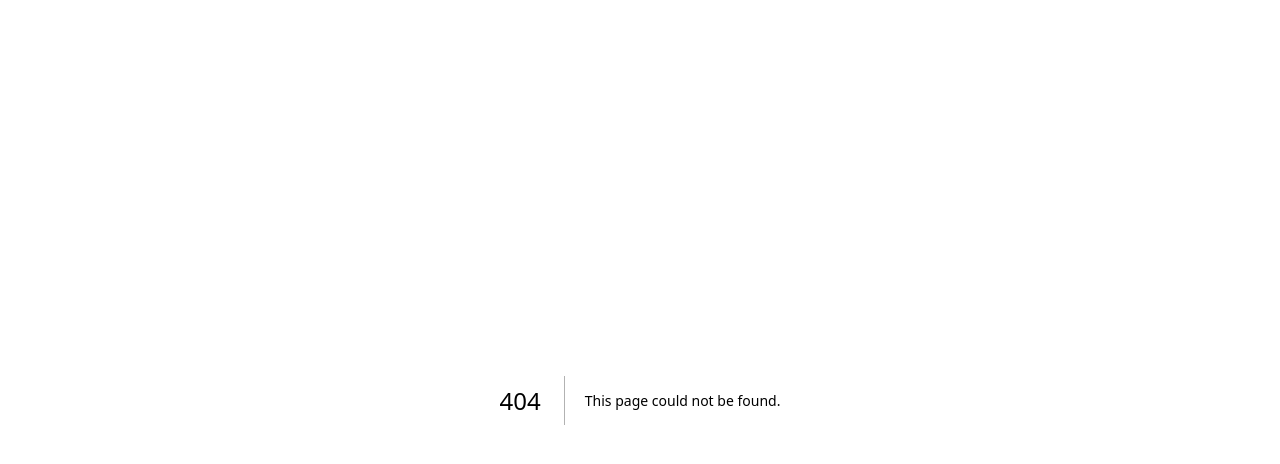
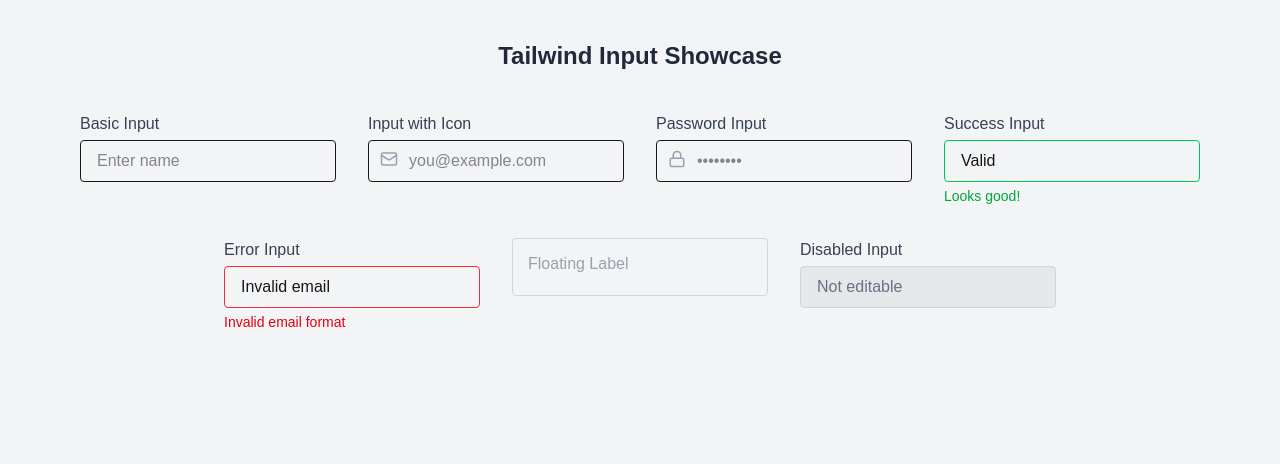
Before and after one commit to Prohor722/tailwind_compoenets, a Next.js app: page /input-field in a window 1280 px wide. Before the commit this address had no page. Shown: the top 464 px of the page. Built offline with nearby package versions, Linux system fonts and the light colour scheme.

Commit message:
input fields added

```diff
--- /dev/null
+++ b/app/input-field/page.tsx
@@ -0,0 +1,99 @@
+import React from 'react'
+import { Mail, Lock } from "lucide-react";
+
+const InputField = () => {
+  return (
+    <div className="min-h-screen bg-gray-100 p-10 flex flex-col items-center gap-10">
+      <h1 className="text-2xl font-bold text-gray-800">Tailwind Input Showcase</h1>
+
+      <div className="flex flex-wrap gap-8 justify-center max-w-6xl w-full">
+        {/* Basic Input */}
+        <div className="flex flex-col gap-1 w-64">
+          <label className="font-medium text-gray-700">Basic Input</label>
+          <input
+            type="text"
+            placeholder="Enter name"
+            className="px-4 py-2 border rounded focus:outline-none focus:ring-2 focus:ring-blue-500"
+          />
+        </div>
+
+        {/* Input with Icon */}
+        <div className="flex flex-col gap-1 w-64">
+          <label className="font-medium text-gray-700">Input with Icon</label>
+          <div className="relative">
+            <Mail className="absolute left-3 top-2.5 text-gray-400" size={18} />
+            <input
+              type="email"
+              placeholder="you@example.com"
+              className="pl-10 pr-4 py-2 border rounded w-full focus:outline-none focus:ring-2 focus:ring-blue-500"
+            />
+          </div>
+        </div>
+
+        {/* Password Input with Icon */}
+        <div className="flex flex-col gap-1 w-64">
+          <label className="font-medium text-gray-700">Password Input</label>
+          <div className="relative">
+            <Lock className="absolute left-3 top-2.5 text-gray-400" size={18} />
+            <input
+              type="password"
+              placeholder="••••••••"
+              className="pl-10 pr-4 py-2 border rounded w-full focus:outline-none focus:ring-2 focus:ring-red-500"
+            />
+          </div>
+        </div>
+
+        {/* Success State Input */}
+        <div className="flex flex-col gap-1 w-64">
+          <label className="font-medium text-gray-700">Success Input</label>
+          <input
+            type="text"
+            defaultValue="Valid"
+            className="px-4 py-2 border border-green-500 rounded focus:outline-none focus:ring-2 focus:ring-green-500"
+          />
+          <span className="text-sm text-green-600">Looks good!</span>
+        </div>
+
+        {/* Error State Input */}
+        <div className="flex flex-col gap-1 w-64">
+          <label className="font-medium text-gray-700">Error Input</label>
+          <input
+            type="text"
+            defaultValue="Invalid email"
+            className="px-4 py-2 border border-red-500 rounded focus:outline-none focus:ring-2 focus:ring-red-500"
+          />
+          <span className="text-sm text-red-600">Invalid email format</span>
+        </div>
+
+        {/* Floating Label Input */}
+        <div className="relative w-64">
+          <input
+            type="text"
+            id="floating"
+            className="peer px-4 pt-6 pb-2 w-full border border-gray-300 rounded focus:outline-none focus:ring-2 focus:ring-blue-500"
+            placeholder=" "
+          />
+          <label
+            htmlFor="floating"
+            className="absolute text-gray-500 text-sm left-4 top-2 peer-placeholder-shown:top-3.5 peer-placeholder-shown:text-base peer-placeholder-shown:text-gray-400 transition-all"
+          >
+            Floating Label
+          </label>
+        </div>
+
+        {/* Disabled Input */}
+        <div className="flex flex-col gap-1 w-64">
+          <label className="font-medium text-gray-700">Disabled Input</label>
+          <input
+            type="text"
+            value="Not editable"
+            disabled
+            className="px-4 py-2 bg-gray-200 text-gray-500 border border-gray-300 rounded"
+          />
+        </div>
+      </div>
+    </div>
+  )
+}
+
+export default InputField
```
